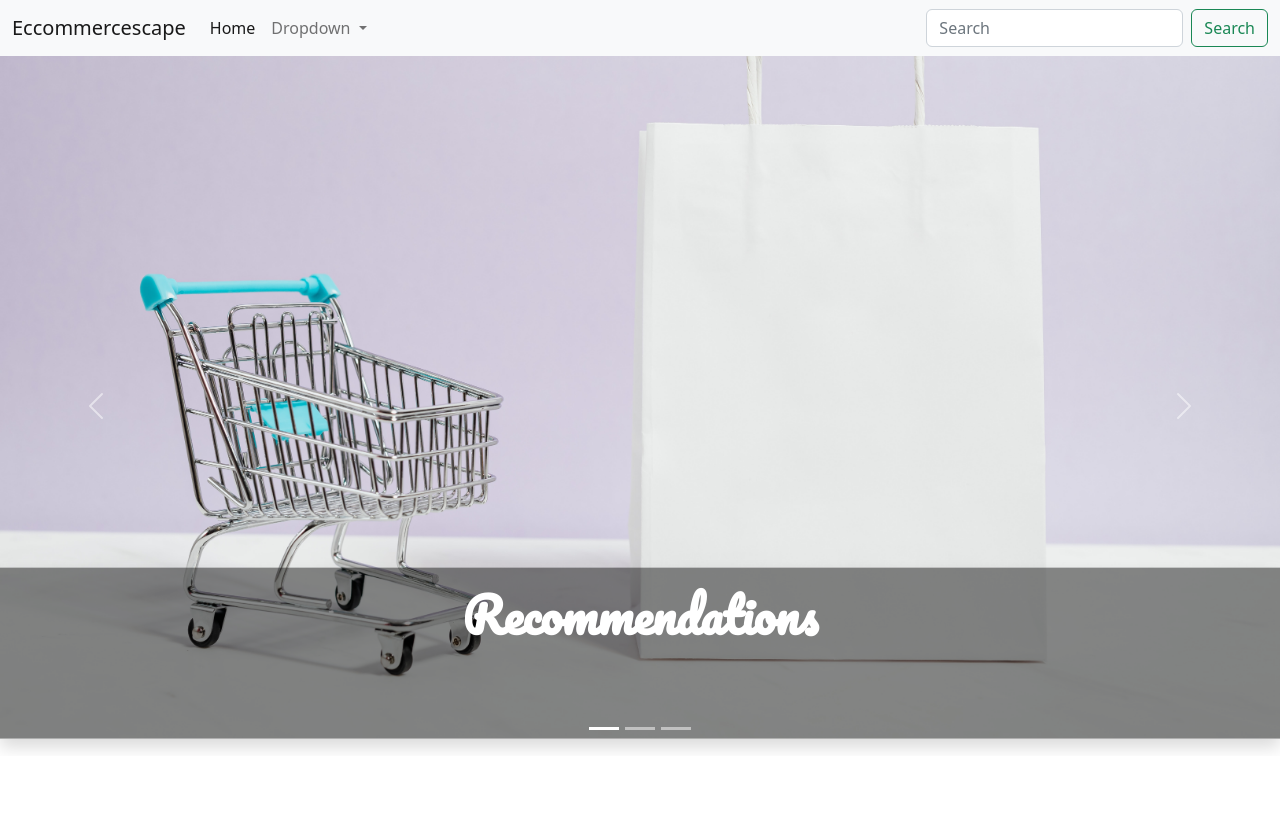
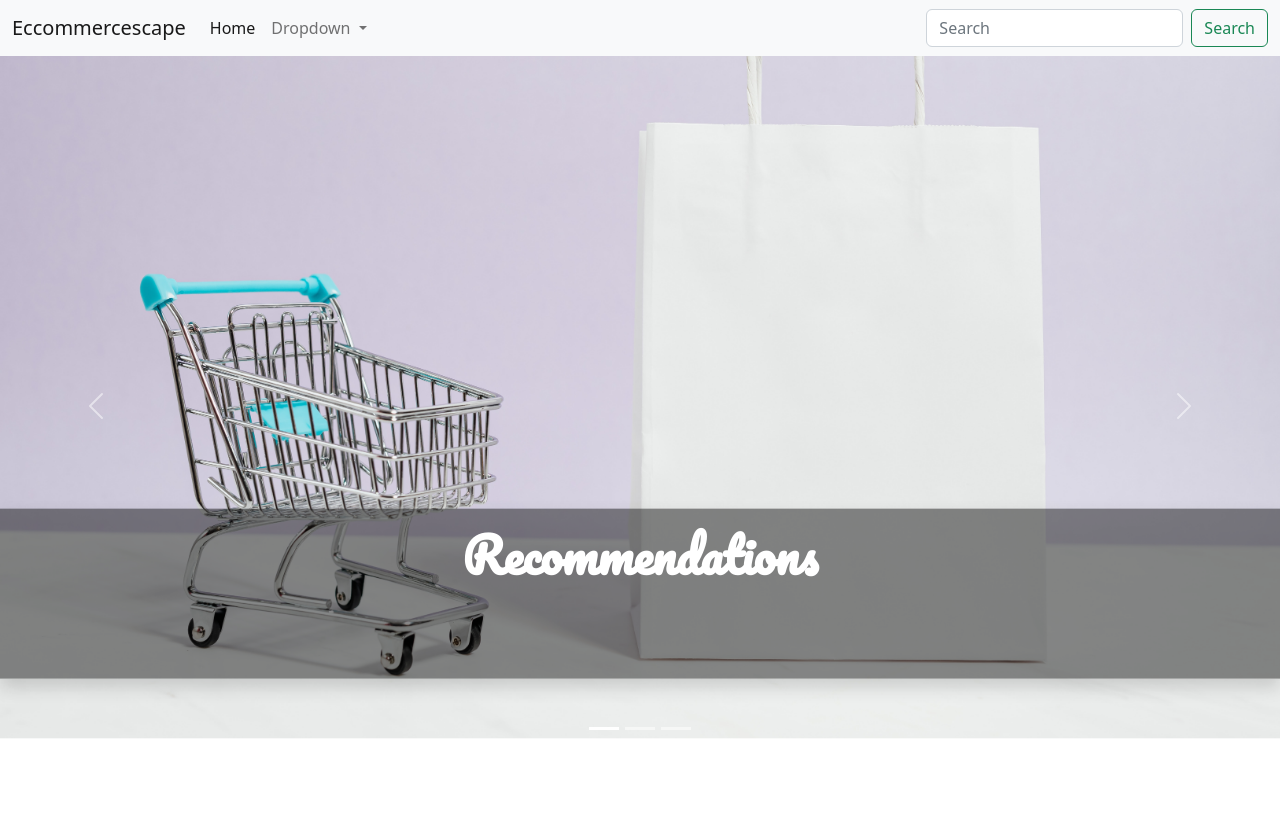
Before and after one commit to MelvinTurciosCs/NewRepo, a Flask app: page /home in a window 1280 px wide. Shown: the top 814 px of the page. Run offline with Flask 2, Linux system fonts and the light colour scheme.

Commit message:
Changed the shadow

```diff
--- a/flaskr/static/style.css
+++ b/flaskr/static/style.css
@@ -14,7 +14,7 @@ html, body{
     width: 100%;
     height: 20%;
     position: absolute;
-    top: 70%;
+    top: 63%;
     left: 50%;
     transform: translate(-50%, -50%);
     background-color: rgba(0, 0, 0, 0.45);
--- a/flaskr/templates/landing.html
+++ b/flaskr/templates/landing.html
@@ -36,7 +36,7 @@
                       <label for="exampleInputPassword1" class="form-label">Password</label>
                       <input type="password" class="form-control" id="exampleInputPassword1">
                     </div>
-                    <button type="submit" class="btn btn-primary">Submit</button>
+                    <button type="submit" class="btn btn-primary" >Submit</button>
                   </form>
             </div>
         </div>
```
